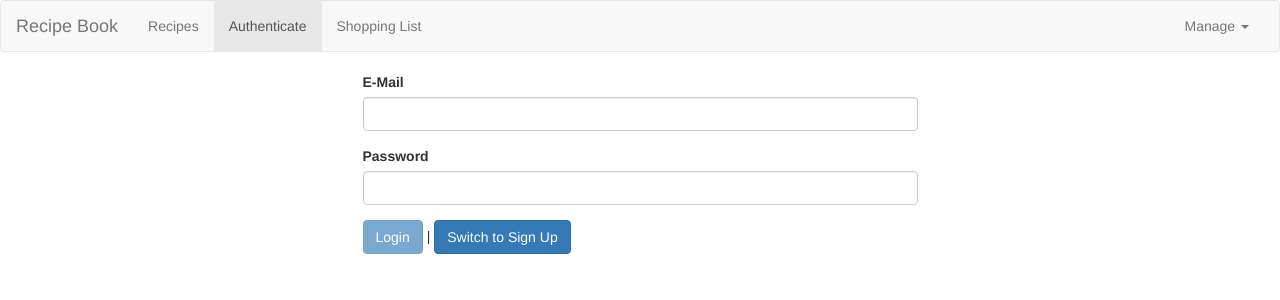
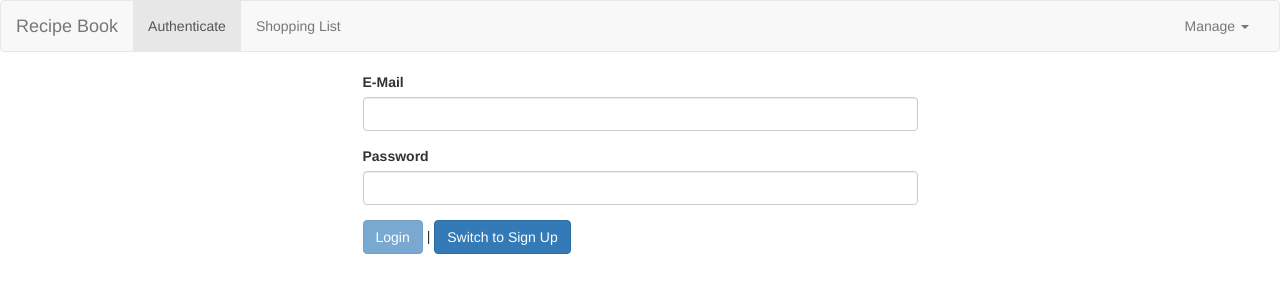
Before and after one commit to Kleren/RecipesBook-Angular, an Angular app: page /auth in a window 1280 px wide. Shown: the top 300 px of the page. Built offline with nearby package versions, Linux system fonts and the light colour scheme.

Commit message:
Reflecting the Auth State in the UI

```diff
--- a/src/app/auth/auth.component.ts
+++ b/src/app/auth/auth.component.ts
@@ -1,5 +1,6 @@
 import { Component } from "@angular/core";
 import { NgForm } from "@angular/forms";
+import { Router } from "@angular/router";
 import { Observable } from "rxjs";
 
 import { AuthResponseData, AuthService } from './auth.service';
@@ -13,7 +14,7 @@ export class AuthComponent {
   isLoading = false;
   error: string = null;
 
-  constructor(private authService: AuthService) {}
+  constructor(private authService: AuthService, private router: Router) {}
 
   onSwitchMode() {
     this.isLoginMode = !this.isLoginMode;
@@ -41,6 +42,7 @@ authObs.subscribe(
   resData => {
     console.log(resData);
     this.isLoading = false;
+    this.router.navigate(['/recipes']);
   },
   errorMessage => {
     console.log(errorMessage);
--- a/src/app/header/header.component.html
+++ b/src/app/header/header.component.html
@@ -4,20 +4,33 @@
         <div class="navbar-header">
             <a href="#" class="navbar-brand">Recipe Book</a>
         </div>
+
         <div class="collapse navbar-collapse">
+            <ul class="nav navbar-nav">
+                <li routerLinkActive="active" *ngIf="isAuthenticated">
+                    <a routerLink="/recipes">Recipes</a>
+                </li>
+                <li routerLinkActive="active" *ngIf="!isAuthenticated">
+                    <a routerLink="/auth">Authenticate</a>
+                </li>
+                <li routerLinkActive="active">
+                    <a routerLink="/shopping-list">Shopping List</a>
+                </li>
+            </ul>
 
-            <ul class="nav navbar-nav">
-                <li routerLinkActive="active"><a routerLink="/recipes">Recipes</a></li>
-                <li routerLinkActive="active"><a routerLink="/auth">Authenticate</a></li>
-                <li routerLinkActive="active"><a routerLink="/shopping-list">Shopping List</a></li>
-
-            </ul>
             <ul class="nav navbar-nav navbar-right">
+                <li *ngIf="isAuthenticated">
+                    <a style="cursor: pointer;">Logout</a>
+                </li>
                 <li class="dropdown" appDropdown>
                     <a style="cursor: pointer;" class="dropdown-toogle" role="button">Manage <span class="caret"></span></a>
                     <ul class="dropdown-menu">
-                        <li><a style="cursor: pointer;" (click)="onSaveData()">Save Data</a></li>
-                        <li><a style="cursor: pointer;" (click)="onFetchData()">Fetch Data </a></li>
+                        <li>
+                            <a style="cursor: pointer;" (click)="onSaveData()">Save Data</a>
+                        </li>
+                        <li>
+                            <a style="cursor: pointer;" (click)="onFetchData()">Fetch Data </a>
+                        </li>
                     </ul>
                 </li>
             </ul>
--- a/src/app/header/header.component.ts
+++ b/src/app/header/header.component.ts
@@ -1,13 +1,29 @@
-import { Component } from '@angular/core';
+import { Component, OnInit, OnDestroy } from '@angular/core';
+import { Subscription } from 'rxjs';
 
 import { DataStorageService } from './../shared/data-storage.service';
+import { AuthService } from '../auth/auth.service';
 @Component({
     selector: 'app-header',
     templateUrl: './header.component.html'
 
 })
-export class HeaderComponent {
-  constructor(private dataStorageService: DataStorageService) {}
+export class HeaderComponent implements OnInit, OnDestroy {
+  isAuthenticated = false;
+  private userSub: Subscription;
+
+  constructor(
+    private dataStorageService: DataStorageService,
+    private authService: AuthService
+    ) {}
+
+  ngOnInit() {
+      this.userSub = this.authService.user.subscribe(user => {
+        this.isAuthenticated =  !!user; //!user ? false : true;
+        console.log(!user);
+        console.log(!!user);
+      });
+  }
 
   onSaveData() {
     this.dataStorageService.storeRecipes();
@@ -17,4 +33,7 @@ export class HeaderComponent {
     this.dataStorageService.fetchRecipes().subscribe();
   }
 
+  ngOnDestroy() {
+      this.userSub.unsubscribe();
+  }
 }
```
